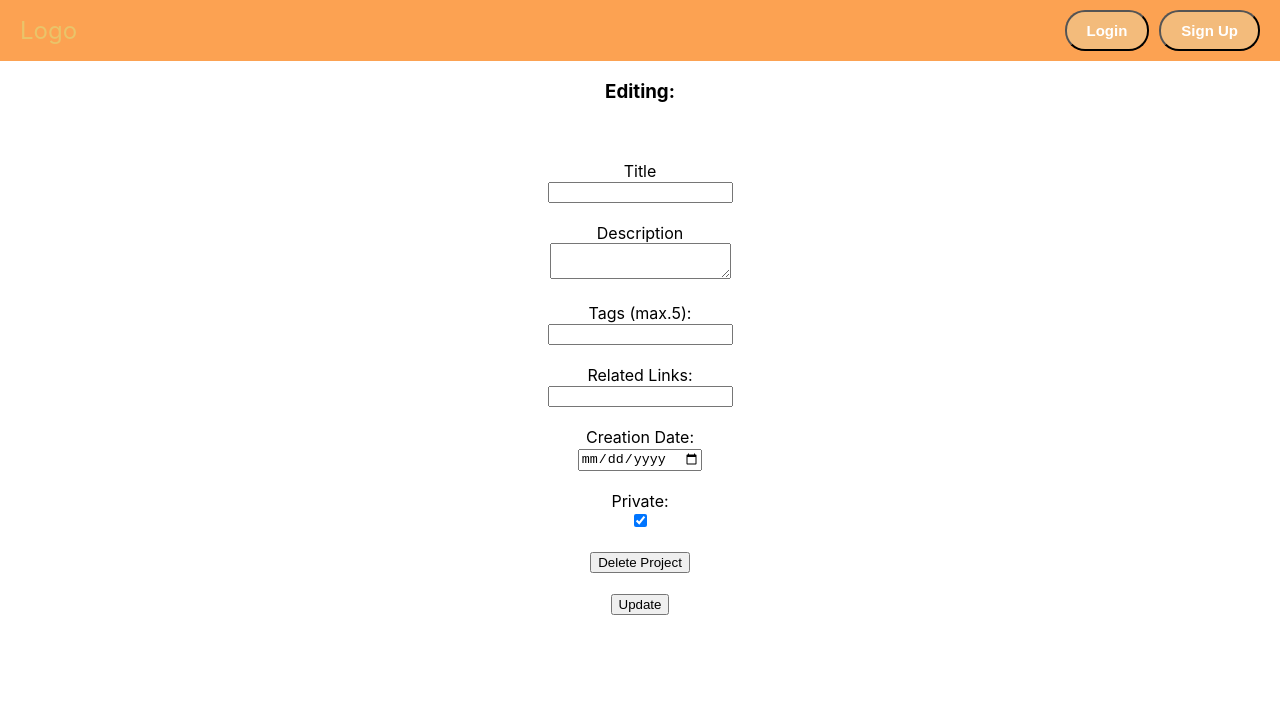
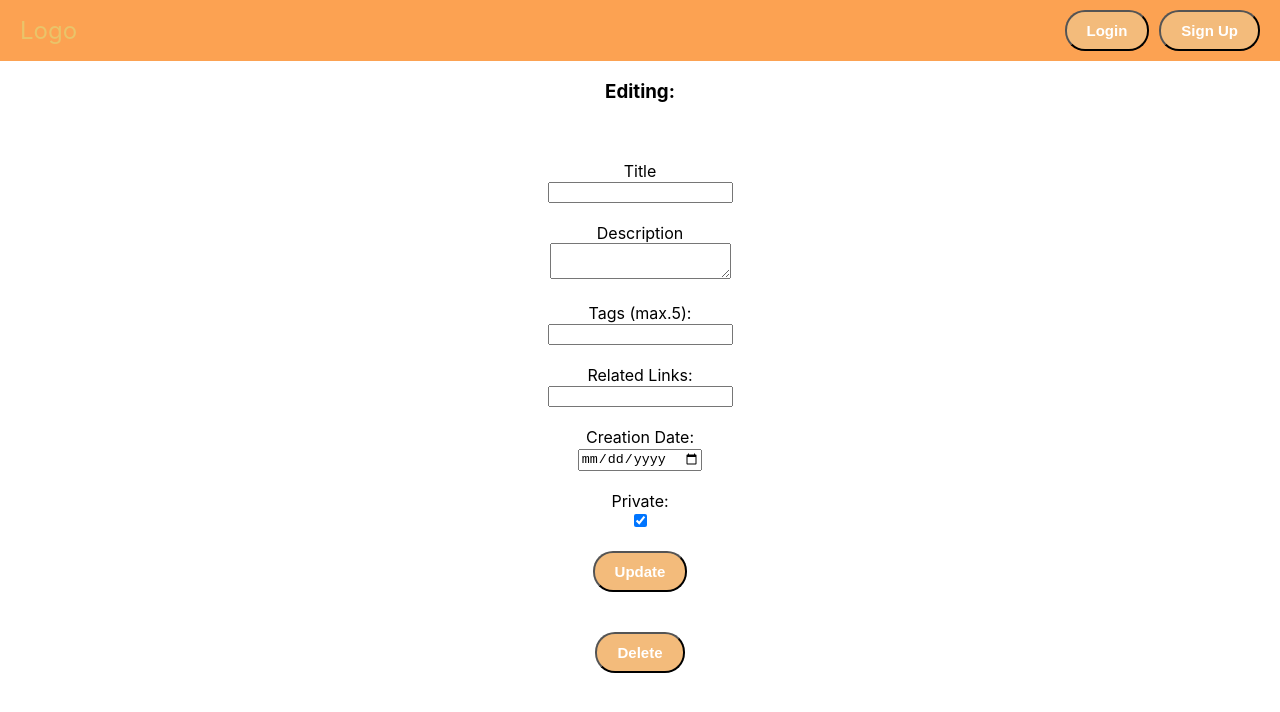
Before and after one commit to ProjectWeBuzz/client-side, a React (Create React App) app: page /projects/edit/1 in a window 1280 px wide. Shown: the top 712 px of the page. Built offline with nearby package versions, Linux system fonts and the light colour scheme; no server answers.

Commit message:
full crud projects

```diff
--- a/src/pages/ProjectEdit.js
+++ b/src/pages/ProjectEdit.js
@@ -6,8 +6,8 @@ import {useParams, useNavigate} from "react-router-dom";
 
 const API_URL = "http://localhost:5005";
 
+
 function EditProjectPage(props) {
-
 
   const [title, setTitle] = useState("");
   const [description, setDescription] = useState("");
@@ -44,7 +44,6 @@ function EditProjectPage(props) {
         setSociallinksproject(oneProject.sociallinksproject);
         setCreationdate(oneProject.creationdate);
         setIsPrivate(oneProject.IsPrivate);
-
       })
       .catch((error) => console.log(error));
 
@@ -179,13 +178,14 @@ const deleteProject = () => {
     <br></br>
     <br></br>
 
-        <button onClick={deleteProject}>Delete Project</button>
 
-        <br></br>
+        <button type="submit" className="round-button">Update {title}</button>
+      </form>
+
+      <br></br>
         <br></br>
 
-        <button type="submit">Update {title}</button>
-      </form>
+        <button className="round-button" onClick={deleteProject}>Delete {title}</button>
     </div>
   );
 }
```
